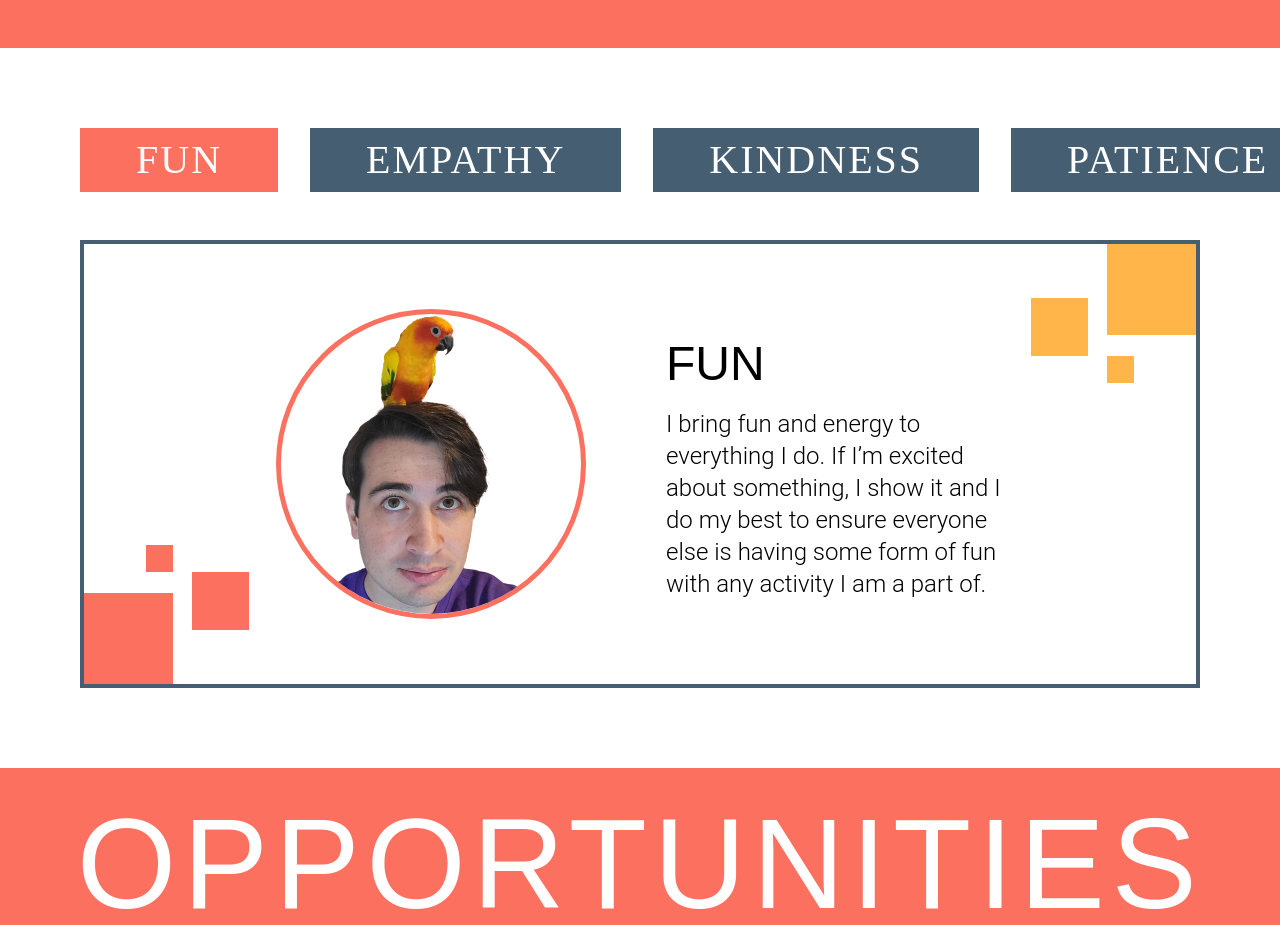
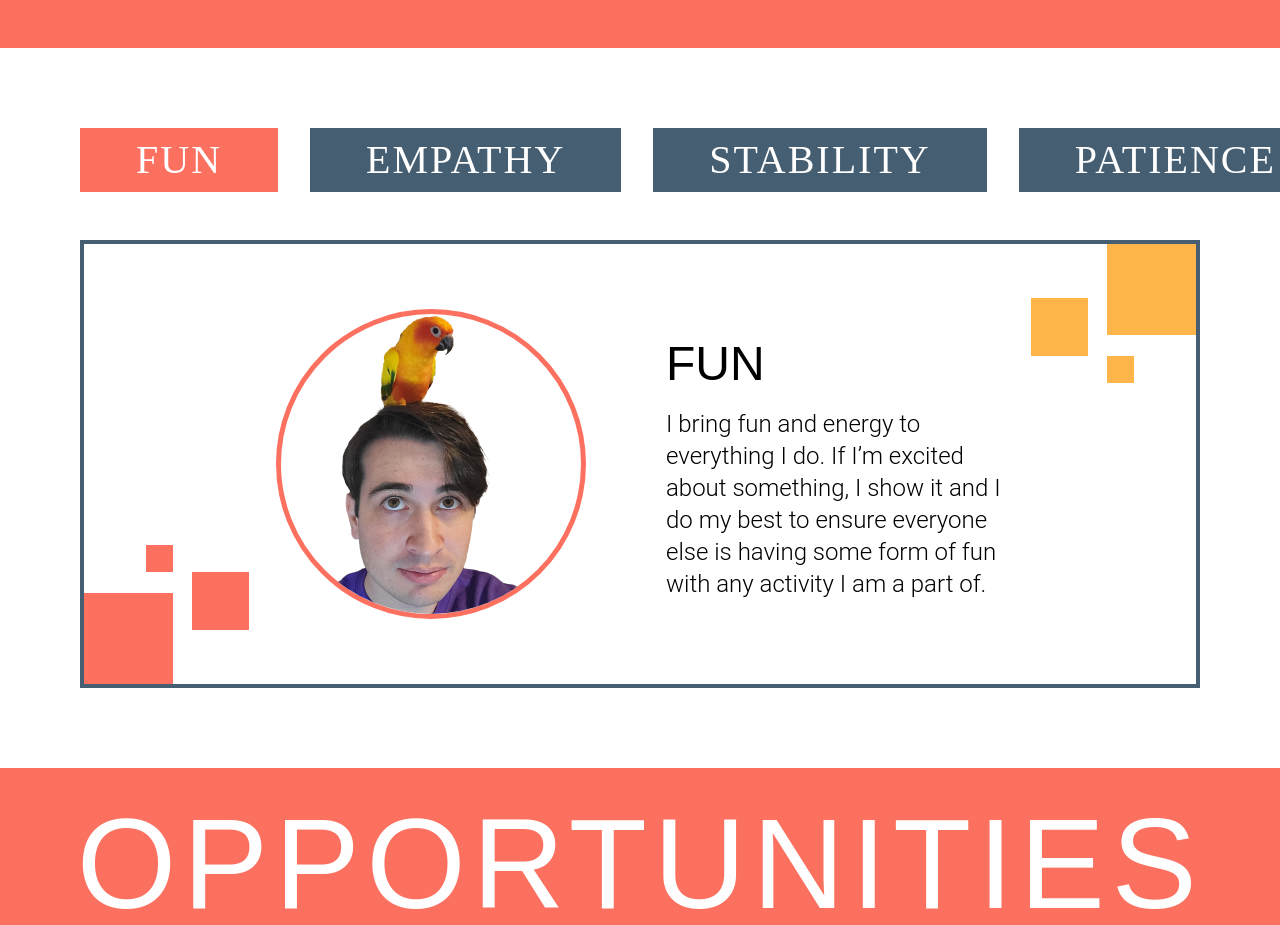
Before and after one commit to KevinLaird/leadership-profile, a React (Vite) app: page / in a window 1280 px wide. Shown: the part 2000-2925 px from the top of the page. Built offline with nearby package versions, Linux system fonts and the light colour scheme; a web font is replaced by a local one.

Commit message:
Updated alt tags

```diff
--- a/src/sections/LeadershipValues.jsx
+++ b/src/sections/LeadershipValues.jsx
@@ -36,8 +36,8 @@ const LeadershipValues = () => {
       label: 'empathy',
       content: (
         <TabContent
-          imageSrc="/assets/kevinWithABird.png"
-          imageAlt="Profile picture of Kevin Laird smiling. Ain't he cute?"
+          imageSrc="/assets/hostwinds.png"
+          imageAlt="Logo of Hostwinds, a company I (Kevin) worked at. Empathy was a key component at this job!"
           imageClassName="your-custom-image-class"
           title="empathy"
           paragraphs={empathyContent}
@@ -45,13 +45,13 @@ const LeadershipValues = () => {
       ),
     },
     {
-      label: 'kindness',
+      label: 'Stability',
       content: (
         <TabContent
           imageSrc="/assets/kevinWithABird.png"
           imageAlt="Profile picture of Kevin Laird smiling. Ain't he cute?"
           imageClassName="your-custom-image-class"
-          title="kindness"
+          title="Stability"
           paragraphs={stabilityContent}
         />
       ),
@@ -60,8 +60,8 @@ const LeadershipValues = () => {
       label: 'patience',
       content: (
         <TabContent
-          imageSrc="/assets/kevinWithABird.png"
-          imageAlt="Profile picture of Kevin Laird smiling. Ain't he cute?"
+          imageSrc="/assets/standoutReportLogo.png"
+          imageAlt="StandOut Report Logo, where I got Leadership Roles"
           imageClassName="your-custom-image-class"
           title="patience"
           paragraphs={patienceContent}
```
